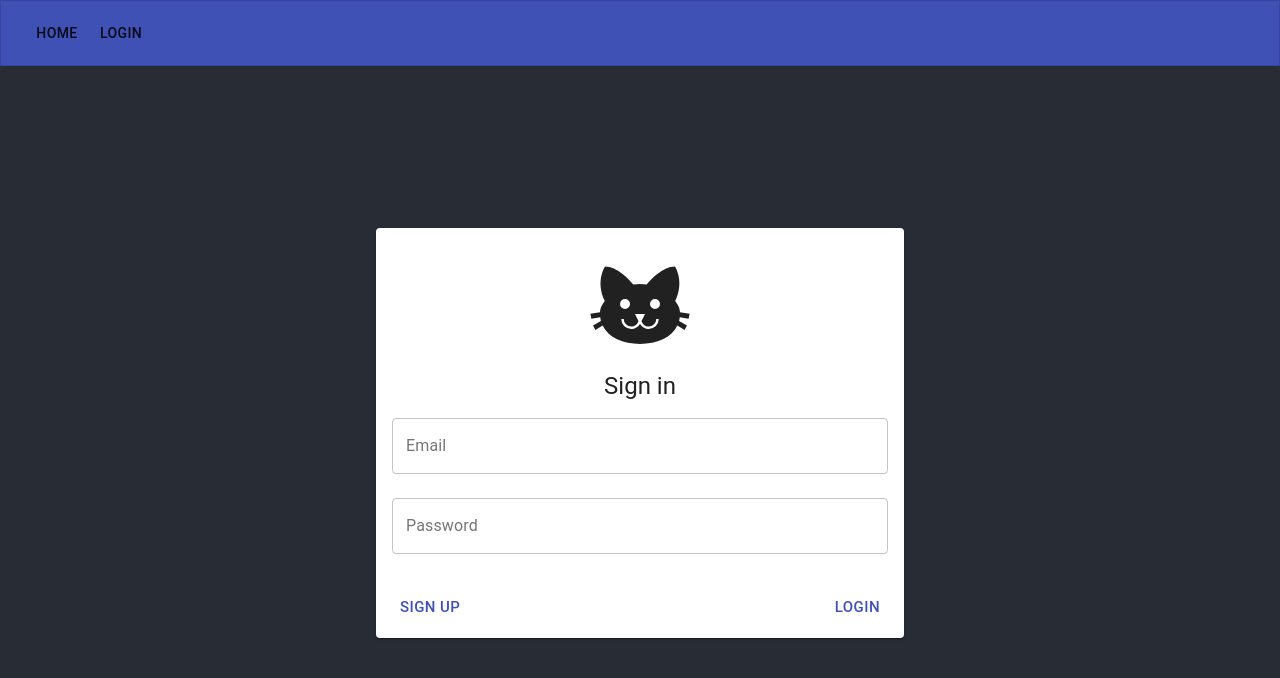
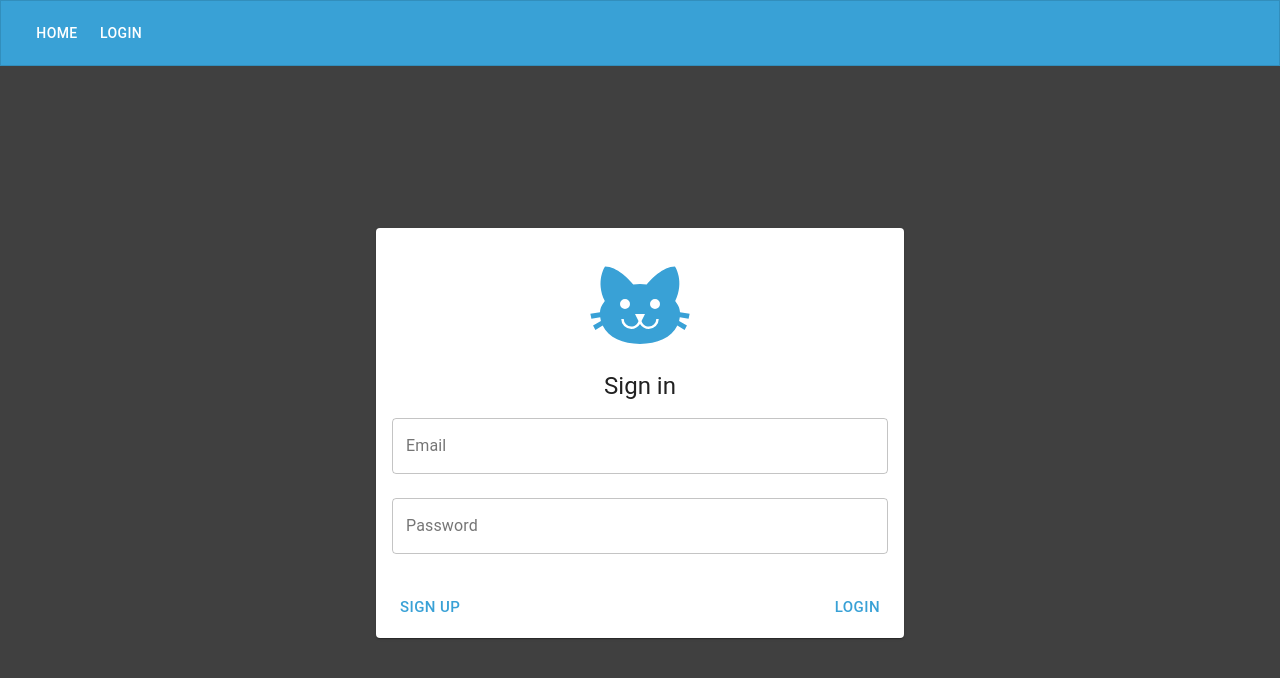
Before and after one commit to stolarikm/Litter-Box, a React (Create React App) app in the folder litter-box/: page /login in a window 1280 px wide. Shown: the top 678 px of the page. Built offline with nearby package versions, Linux system fonts and the light colour scheme; no server answers.

Commit message:
Restylise app

```diff
--- a/litter-box/src/App.css
+++ b/litter-box/src/App.css
@@ -1,6 +1,6 @@
 .App {
     text-align: center;
-    background-color: #282c34;
+    background-color: #404040;
     display: flex;
     flex-direction: column;
     align-items: center;
@@ -11,16 +11,16 @@
 }
 
 .rcw-conversation-container > .rcw-header {
-    background-color: #3f51b5 !important;
+    background-color:#76d2ff !important;
 }
 
 .rcw-client > .rcw-message-text {
-    background-color: #3f51b5 !important;
+    background-color: #76d2ff !important;
     color: white;
 }
 
 .rcw-launcher {
-    background-color: #3f51b5 !important;
+    background-color: #76d2ff !important;
 }
 
 @media screen and (max-width: 800px) {
@@ -43,3 +43,7 @@
 header a {
     text-decoration: none;
 }
+
+header button > span {
+  color: white;
+}
--- a/litter-box/src/App.tsx
+++ b/litter-box/src/App.tsx
@@ -13,6 +13,8 @@ import {
     Button,
     CircularProgress,
     Container,
+    createMuiTheme,
+    ThemeProvider,
     Toolbar,
 } from "@material-ui/core";
 import Notfound from "./components/NotFound";
@@ -21,10 +23,22 @@ import Login from "./components/Login";
 import Catbot from "./components/Catbot";
 import Favorites from "./pages/Favorites";
 
+const customTheme = createMuiTheme({
+    palette: {
+        primary: {
+          main: "#39a1d6",
+        },
+        secondary: {
+          main: "#76d2ff",
+        }
+    }
+});
+
 const App: FC = () => {
     const user = useLoggedInUser();
 
     return (
+        <ThemeProvider theme={customTheme}>
             <Router>
                 <AppBar color="primary" position="static" variant="outlined">
                     <Toolbar>
@@ -69,6 +83,7 @@ const App: FC = () => {
                 </main>
                 {user !== null && <Catbot />}
             </Router>
+        </ThemeProvider>
     );
 };
 
--- a/litter-box/src/components/CatFactCard.tsx
+++ b/litter-box/src/components/CatFactCard.tsx
@@ -51,7 +51,7 @@ const CatFactCard: FC<Props> = ({ fact }) => {
             <CardHeader className={classes.cardHeader}
                 action={user ?
                     <Fab aria-label="Favorite" onClick={() => isFavorite ? removeFavorite(fact) : markAsFavorite(fact)} >
-                        {isFavorite ? <StarIcon /> :<StarBorderIcon /> }
+                        {isFavorite ? <StarIcon color="primary" /> :<StarBorderIcon /> }
                     </Fab> : undefined
                 }
             />
--- a/litter-box/src/components/Login.tsx
+++ b/litter-box/src/components/Login.tsx
@@ -26,6 +26,9 @@ const useStyles = makeStyles({
   loginButtonLeft: {
     float: 'left',
   },
+  logo: {
+    color: '#39a1d6',
+  },
 });
 
 const Login: FC = () => {
@@ -44,7 +47,7 @@ const Login: FC = () => {
       <Grid item>
         <Card>
           <CardContent>
-            <Icon path={mdiCat}
+            <Icon className={classes.logo} path={mdiCat}
               size={5} />
             <Typography variant='h5' component='h1'>
               Sign in
```
Lines whose indentation alone changed are shown as unchanged.
